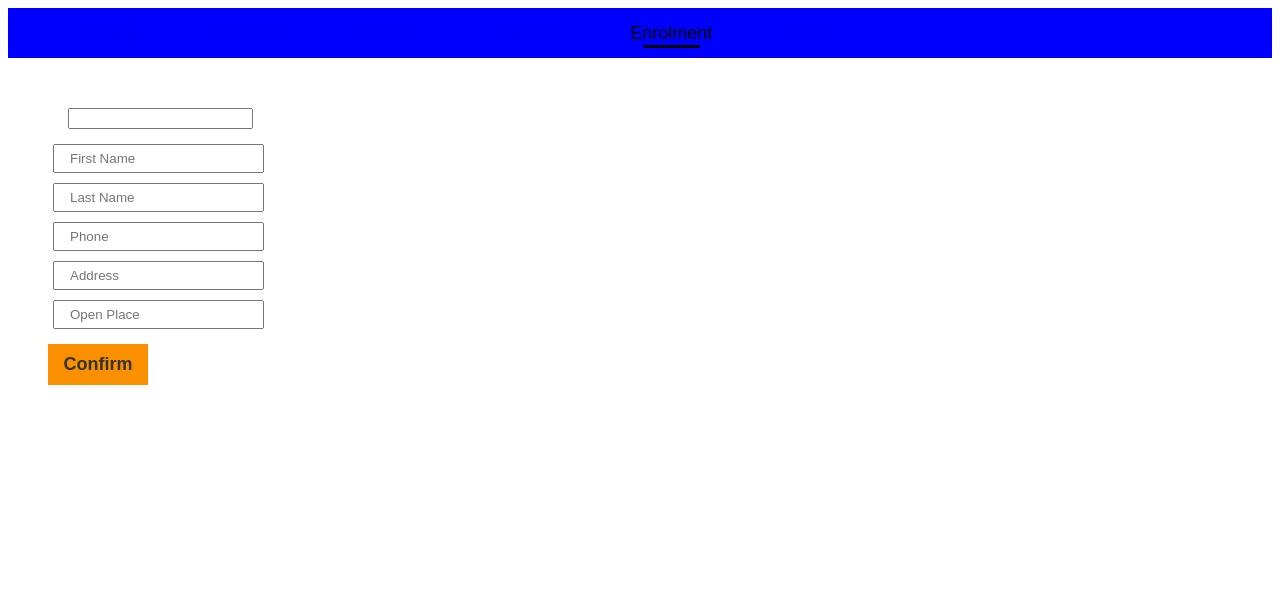
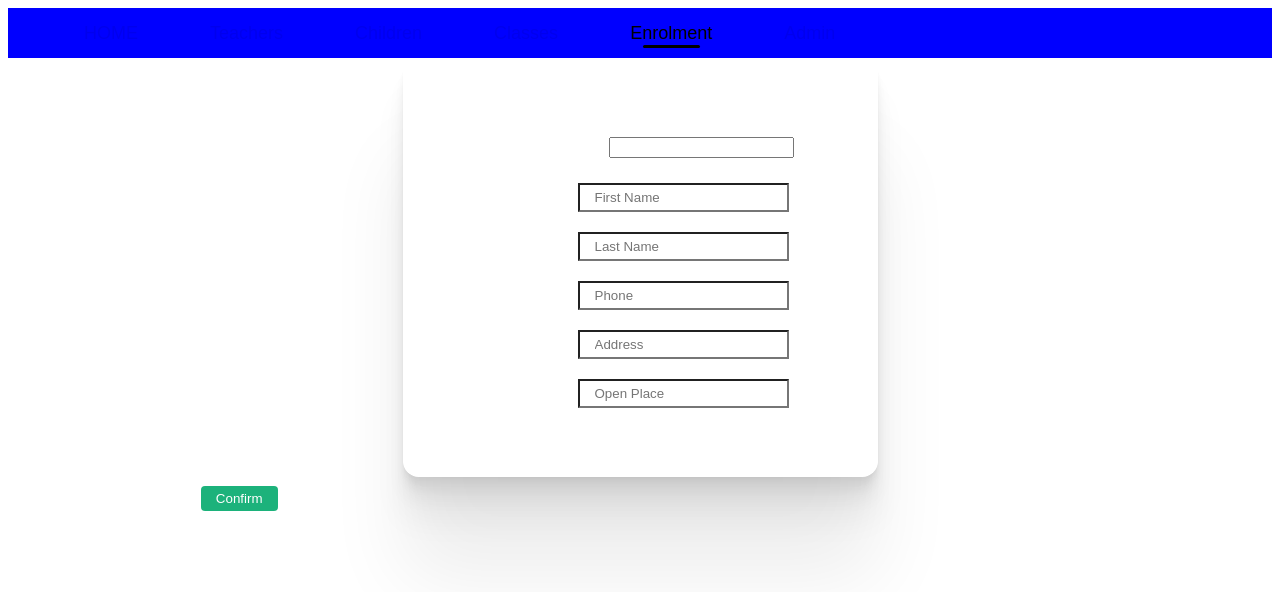
Before and after one commit to hxinqc/garderie-Xin-Hani, a React (Create React App) app in the folder garderiefrontend/: page /Enrolment in a window 1280 px wide. Shown: the top 592 px of the page. Built offline with nearby package versions, Linux system fonts and the light colour scheme.

Commit message:
Add GetFood and showFood components

```diff
--- a/garderiefrontend/src/pages/Enrolment.js
+++ b/garderiefrontend/src/pages/Enrolment.js
@@ -1,13 +1,10 @@
-import DateSelect from '../component/DateSelect'
+import DateSelect from "../component/DateSelect";
 import React, { useEffect, useState } from "react";
 import styled from "styled-components";
 // import {useHistory} from "react-router-dom"
-import { useNavigate } from 'react-router-dom';
-
-
+import { useNavigate } from "react-router-dom";
 
 function Enrolment() {
-
   const history = useNavigate();
   const [firstName, setFirstName] = useState(null);
   const [lastName, setLastName] = useState(null);
@@ -16,27 +13,25 @@ function Enrolment() {
   const [openPlace, setopenPlace] = useState(null);
   const [selectedDate, setselectedDate] = useState(null);
 
-
   const handleFirstNameInput = (ev) => {
     setFirstName(ev.target.value);
-}
+  };
 
   const handleLastNameInput = (ev) => {
     setLastName(ev.target.value);
-}
+  };
 
   const handlePhoneInput = (ev) => {
     setPhone(ev.target.value);
-}
+  };
 
   const handleAddressInput = (ev) => {
     setAddress(ev.target.value);
-}
+  };
 
   const handleOpenPlaceInput = (ev) => {
     setopenPlace(ev.target.value);
-}
-
+  };
 
   const btnConfirm = (ev) => {
     ev.preventDefault();
@@ -44,13 +39,12 @@ const btnConfirm = (ev) => {
     fetch("http://localhost:8080/inscription", {
       method: "POST",
       body: JSON.stringify({
-
-          inscriptionDate:selectedDate,
+        inscriptionDate: selectedDate,
         firstName: firstName,
         lastName: lastName,
         phone: phone,
         address: address,
-          openPlace:openPlace,
+        openPlace: openPlace,
       }),
       headers: {
         "Content-Type": "application/json",
@@ -59,46 +53,102 @@ const btnConfirm = (ev) => {
       .then((res) => res.json())
       .then((data) => {
         console.log(data);
-      if(data.status === 200){
-          localStorage.setItem('data', JSON.stringify(data.data));
-          history('/confirmed');
+        if (data.status === 200) {
+          localStorage.setItem("data", JSON.stringify(data.data));
+          history("/confirmed");
           console.log(data.data);
         }
       })
-  .catch(err => {
-      console.log("we have a problem " + err.message)});
-
-}
+      .catch((err) => {
+        console.log("we have a problem " + err.message);
+      });
+  };
 
   return (
+    <Wrapper>
+      <Form
+        onSubmit={(ev) => {
+          btnConfirm(ev);
+        }}
+      >
+        <ContainerInput>
+          <DateSelect
+            selectedDate={selectedDate}
+            setselectedDate={setselectedDate}
+          />
+        </ContainerInput>
 
-    <Form onSubmit={(ev) =>{btnConfirm(ev)}}>
+        <ContainerInput>
+          <Label>
+            <Input
+              required
+              placeholder="First Name"
+              type="text"
+              onChange={(ev) => {
+                handleFirstNameInput(ev);
+              }}
+            />
+          </Label>
+        </ContainerInput>
 
-            <DateSelect selectedDate={selectedDate} setselectedDate={setselectedDate}/>
+        <ContainerInput>
+          <Label>
+            <Input
+              required
+              placeholder="Last Name"
+              type="text"
+              onChange={(ev) => {
+                handleLastNameInput(ev);
+              }}
+            />
+          </Label>
+        </ContainerInput>
 
+        <ContainerInput>
           <Label>
-                <Input required placeholder="First Name" type="text" onChange = {(ev) => {handleFirstNameInput(ev)}}/>
+            <Input
+              required
+              placeholder="Phone"
+              type="phone"
+              onChange={(ev) => {
+                handlePhoneInput(ev);
+              }}
+            />
           </Label>
+        </ContainerInput>
 
+        <ContainerInput>
           <Label>
-                <Input required placeholder="Last Name" type="text" onChange = {(ev) => {handleLastNameInput(ev)}}/>
+            <Input
+              required
+              placeholder="Address"
+              type="address"
+              onChange={(ev) => {
+                handleAddressInput(ev);
+              }}
+            />
           </Label>
+        </ContainerInput>
 
+        <ContainerInput>
           <Label>
-                <Input required placeholder="Phone" type="phone" onChange = {(ev) => {handlePhoneInput(ev)}}/>
+            <Input
+              required
+              placeholder="Open Place"
+              type="text"
+              onChange={(ev) => {
+                handleOpenPlaceInput(ev);
+              }}
+            />
           </Label>
+        </ContainerInput>
 
-            <Label>
-                <Input required placeholder="Address" type="address" onChange = {(ev) => {handleAddressInput(ev)}}/>
-            </Label>
-
-            <Label>
-                <Input required placeholder="Open Place" type="text" onChange = {(ev) => {handleOpenPlaceInput(ev)}}/>
-            </Label>
-
+        <Footer>
           <Button type="submit">Confirm</Button>
+        </Footer>
       </Form>
-  )
+    </Wrapper>
+  );
 }
 
 const Form = styled.form`
@@ -110,25 +160,70 @@ const Form = styled.form`
   border-radius: 7px;
 `;
 const Label = styled.label`
+  display: inline-block;
+  text-align: right;
+  margin-right: 20px;
+  align-items: center;
+  margin-top: 5px;
+  font-weight: 300px;
+  font-family: "Jost";
+  background-color: white;
 `;
 
 const Button = styled.button`
-       width: 100px;
-    background-color: #fa9000;
-    color: #333;
+  background-color: #04aa6d;
+  color: white;
+  padding: 5px 15px;
+  margin: 8px 0;
   border: none;
+  border-radius: 4px;
+  font-weight: 600px;
   cursor: pointer;
-    padding: 10px;
-    font-size: 18px;
-    font-weight: 600;
-    margin-top: 10px;
+  opacity: 0.9;
+  align-items:center;
 
-
+  position: absolute;
+top:420px;
+right:600px;
 `;
 
 const Input = styled.input`
   margin: 5px;
   padding: 5px 15px;
+  background-color: white;
 `;
 
-export default Enrolment
+const Wrapper = styled.div`
+top:20px;
+  justify-content: center;
+  max-width: 475px;
+  align-items: center;
+  height: 100%;
+  box-sizing: border-box;
+  box-shadow: 0 2.8px 2.2px rgba(0, 0, 0, 0.02),
+    0 6.7px 5.3px rgba(0, 0, 0, 0.028), 0 12.5px 10px rgba(0, 0, 0, 0.035),
+    0 22.3px 17.9px rgba(0, 0, 0, 0.042), 0 41.8px 33.4px rgba(0, 0, 0, 0.05),
+    0 100px 80px rgba(0, 0, 0, 0.07);
+  border-radius: 16px;
+  padding: 24px;
+  border: 0;
+  font-size: 100%;
+  font: inherit;
+  vertical-align: baseline;
+  font-family: "Jost";
+  offset-position: 32px;
+  margin: 0 auto;
+`;
+
+const ContainerInput = styled.div`
+  width: 100%;
+  align-items: center;
+  margin-top: 5px;
+  background-color: white;
+  display: flex;
+  justify-content: right;
+`;
+
+const Footer = styled.div``;
+
+export default Enrolment;
```
Also changed, not shown: garderiefrontend/src/component/class/GetFoods.js (added, +69 -0 lines), garderiefrontend/src/component/class/ShowFoods.js (added, +32 -0 lines). Lines whose indentation alone changed are shown as unchanged.
